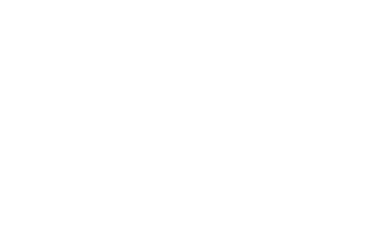
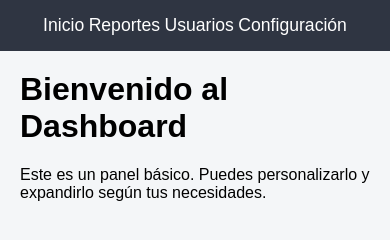
Before and after one commit to saimol-h1/MyCS_Comandos, a plain HTML site: page index.html in a window 390 px wide. Drawn offline with Linux system fonts and the light colour scheme.

Commit message:
feat: add basic dashboard structure to index.html
This commit introduces a fully structured HTML file with a basic dashboard layout. The layout includes a sidebar with navigation links and a main content area. The design is responsive, ensuring it adapts to smaller screens. This change lays the foundation for further development and customization of the dashboard.

```diff
--- a/index.html
+++ b/index.html
@@ -1 +1,90 @@
-<html></html>
+<!DOCTYPE html>
+<html lang="es">
+  <head>
+    <meta charset="UTF-8" />
+    <meta name="viewport" content="width=device-width, initial-scale=1.0" />
+    <title>Dashboard Básico</title>
+    <style>
+      body {
+        margin: 0;
+        font-family: Arial, sans-serif;
+        background: #f4f6f8;
+      }
+      .dashboard-container {
+        display: flex;
+        min-height: 100vh;
+      }
+      .sidebar {
+        width: 220px;
+        background: #2f3542;
+        color: #fff;
+        padding: 30px 0;
+        display: flex;
+        flex-direction: column;
+        align-items: center;
+      }
+      .sidebar h2 {
+        margin-bottom: 40px;
+        font-size: 1.5em;
+      }
+      .sidebar nav a {
+        color: #fff;
+        text-decoration: none;
+        margin: 15px 0;
+        font-size: 1.1em;
+        transition: color 0.2s;
+      }
+      .sidebar nav a:hover {
+        color: #70a1ff;
+      }
+      .main-content {
+        flex: 1;
+        padding: 40px;
+        background: #f4f6f8;
+      }
+      .main-content h1 {
+        margin-top: 0;
+      }
+      @media (max-width: 700px) {
+        .dashboard-container {
+          flex-direction: column;
+        }
+        .sidebar {
+          width: 100%;
+          flex-direction: row;
+          justify-content: space-around;
+          padding: 15px 0;
+        }
+        .sidebar h2 {
+          display: none;
+        }
+        .main-content {
+          padding: 20px;
+        }
+      }
+    </style>
+  </head>
+  <body>
+    <div class="dashboard-container">
+      <aside class="sidebar">
+        <h2>Mi Dashboard</h2>
+        <nav>
+          <a href="#">Inicio</a>
+          <a href="#">Reportes</a>
+          <a href="#">Usuarios</a>
+          <a href="#">Configuración</a>
+        </nav>
+      </aside>
+      <main class="main-content">
+        <h1>Bienvenido al Dashboard</h1>
+        <p>
+          Este es un panel básico. Puedes personalizarlo y expandirlo según tus
+          necesidades.
+        </p>
+        <div style="margin-top: 30px">
+          <!-- Aquí puedes agregar widgets, gráficas, tablas, etc. -->
+        </div>
+      </main>
+    </div>
+  </body>
+</html>
```
